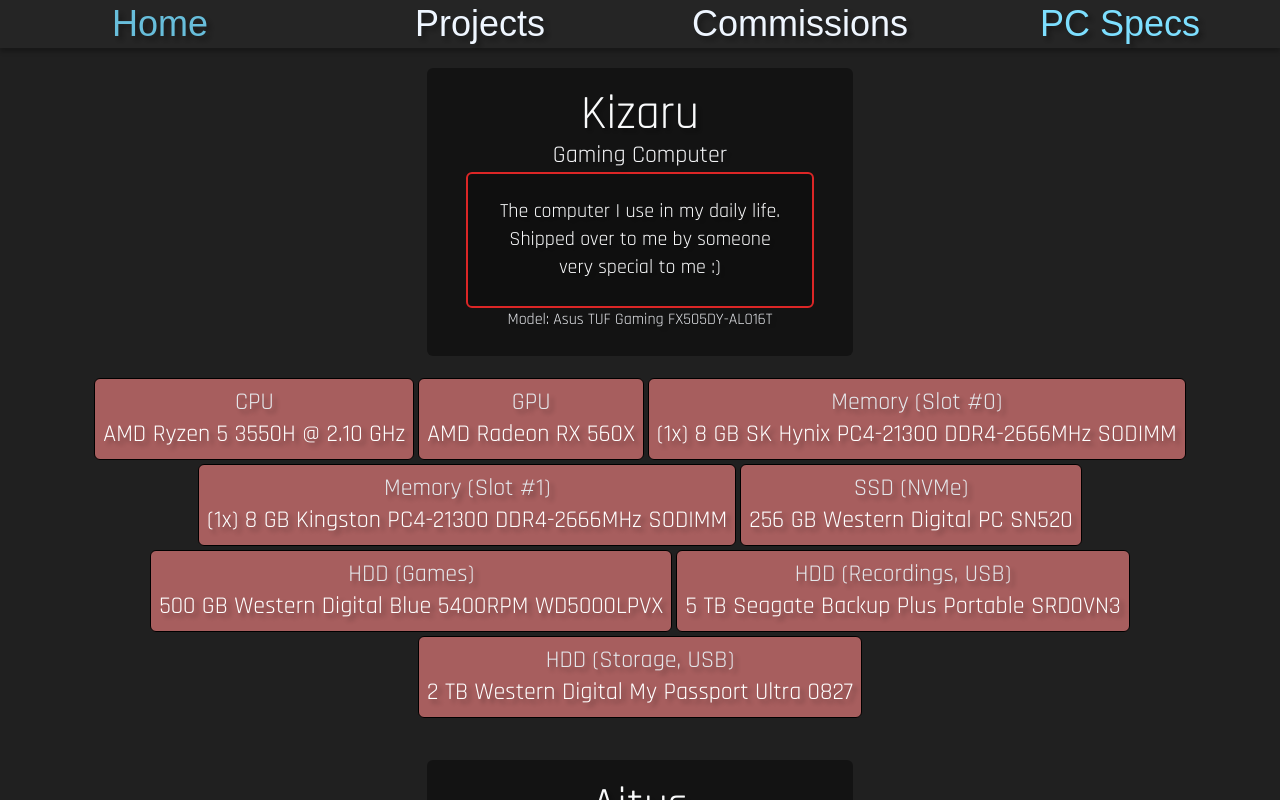
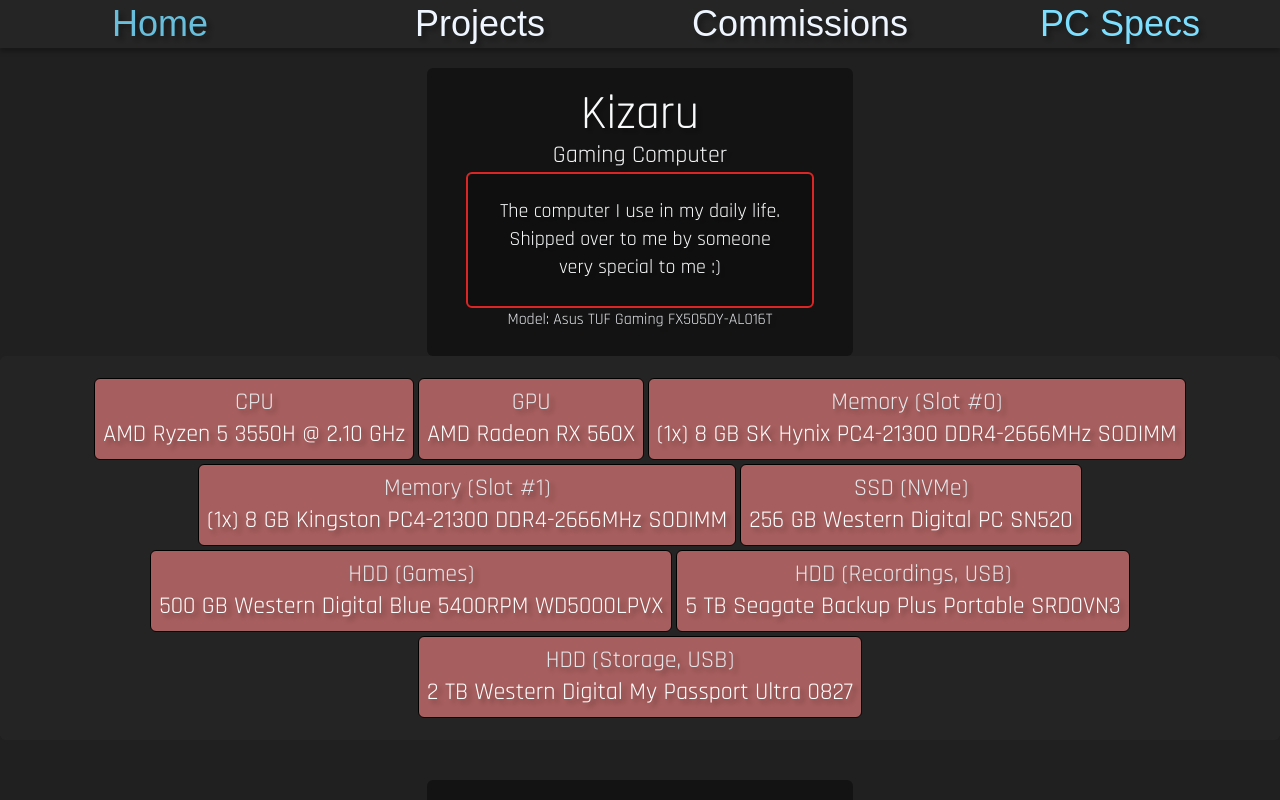
Before and after one commit to BluSpring/BluSpring.github.io, a Nuxt app: page /specs in a window 1280 px wide. Built offline with nearby package versions, Linux system fonts and the light colour scheme.

Commit message:
Improved specs cards a bit

```diff
--- a/components/SpecCard.vue
+++ b/components/SpecCard.vue
@@ -2,7 +2,7 @@
     <div class="specification text-center text-white p-0.5 rounded-md inline-block mx-auto">
         <div class="spec-card p-2 border-black rounded-md">
             <div class="title text-gray-200">{{title}}</div>
-            <div class="description">{{description}}</div>
+            <div class="description select-text">{{description}}</div>
         </div>
     </div>
 </template>
--- a/components/SpecsCard.vue
+++ b/components/SpecsCard.vue
@@ -4,7 +4,7 @@
         <h5 class="text-gray-100">{{ type }}</h5>
 
         <div class="description text-gray-50 p-6 w-11/12 max-h-20 sm:max-h-48 md:max-h-96 mx-auto rounded-md text-sm md:text-base lg:text-xl overflow-auto border-red-600 border-2">{{ description }}</div>
-        <h6 class="text-base text-gray-200">{{ model != '' ? `Model: ${model}` : '' }}</h6>
+        <h6 class="text-base text-gray-200 select-text">{{ model != '' ? `Model: ${model}` : '' }}</h6>
     </div>
 </template>
 
--- a/pages/specs.vue
+++ b/pages/specs.vue
@@ -9,7 +9,7 @@
                     model="Asus TUF Gaming FX505DY-AL016T"
                 />
 
-                <div class="specifications mx-auto container text-center pt-5">
+                <div class="specifications mx-auto container text-center p-5 rounded-md">
                     <SpecCard title="CPU" description="AMD Ryzen 5 3550H @ 2.10 GHz" />
                     <SpecCard title="GPU" description="AMD Radeon RX 560X" />
                     <SpecCard title="Memory (Slot #0)" description="(1x) 8 GB SK Hynix PC4-21300 DDR4-2666MHz SODIMM" />
@@ -29,7 +29,7 @@
                     model="MacBook Air 2017"
                 />
 
-                <div class="specifications mx-auto container text-center pt-5">
+                <div class="specifications mx-auto container text-center p-5 rounded-md">
                     <SpecCard title="CPU" description="Intel Core i5-5350U @ 1.80 GHz" />
                     <SpecCard title="Memory" description="8 GB LPDDR3-1600MHz SODIMM" />
                     <SpecCard title="SSD (NVMe)" description="128 GB Apple SSD PCIe SM0128G" />
@@ -45,7 +45,7 @@
                     model="Mouse, Keyboard, Headphones, etc."
                 />
 
-                <div class="specifications mx-auto container text-center pt-5">
+                <div class="specifications mx-auto container text-center p-5 rounded-md">
                     <SpecCard title='Primary "Monitor"' description='SHARP AQUOS 19" LC-19LE150M (1360x768)' />
                     <SpecCard title='Secondary "Monitor"' description='SHARP AQUOS 19" LC-19LE150M (1920x1080)' />
                     <SpecCard title="Webcam" description="Samsung Galaxy A03s" />
@@ -67,6 +67,8 @@
     justify-content: center;
     justify-items: center;
     align-content: center;
+
+    background: rgba(43, 43, 43, 0.418);
 }
 </style>
 
```
